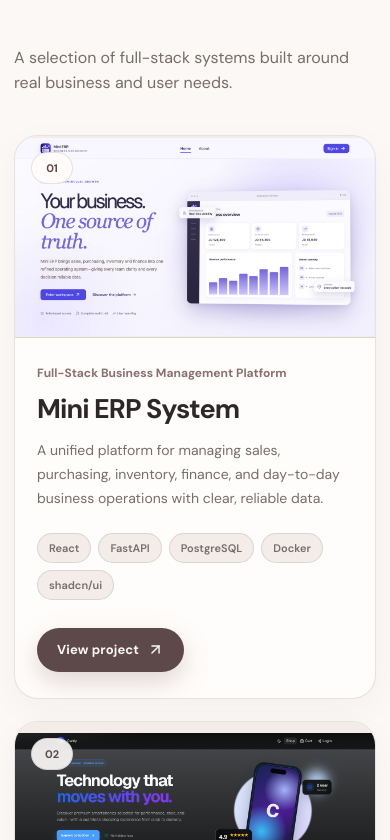
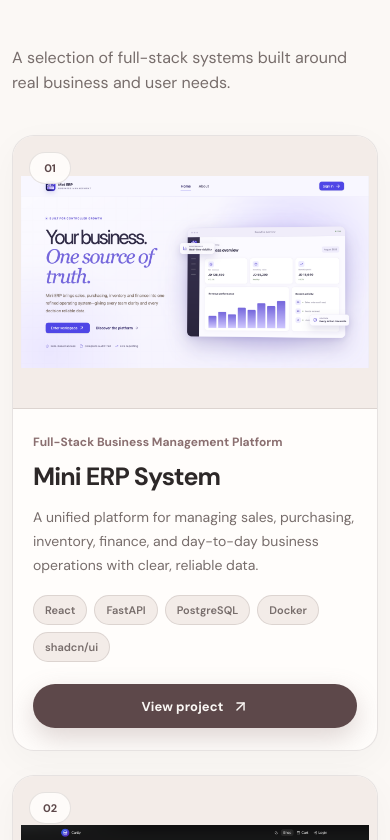
Before and after one commit to maroomabdallah-ux/marooms-portfolio, a React (Vite) app: page / in a window 390 px wide. Shown: the part 5904-6744 px from the top of the page. Built offline with nearby package versions, Linux system fonts and the light colour scheme; a web font is replaced by a local one.

Commit message:
Polish mobile project gallery layout

```diff
--- a/src/styles.css
+++ b/src/styles.css
@@ -261,20 +261,31 @@ footer { border-top: 1px solid var(--line); }
   .section-title-row { align-items: flex-start; flex-direction: column; margin-bottom: 34px; }
   .section-note { max-width: none; }
   .skills-grid { grid-template-columns: 1fr; }
-  .projects-grid { gap: 22px; }
-  .project-card { border-radius: 24px; }
-  .project-content { padding: 26px 22px; }
+  .projects-section .container { width: calc(100% - 24px); }
+  .projects-grid { gap: 24px; }
+  .project-card, .project-card:nth-child(even) { display: flex; flex-direction: column; border-radius: 22px; }
+  .project-image-wrap, .project-card:nth-child(even) .project-image-wrap { width: 100%; min-height: 0; aspect-ratio: 4 / 3; order: 0; border: 0; border-bottom: 1px solid var(--line); }
+  .project-image-wrap img { padding: 8px; object-fit: contain; }
+  .project-content { padding: 24px 20px 22px; }
+  .project-content h3 { font-size: 25px; }
+  .project-description { margin-bottom: 18px; }
+  .project-open-hint { width: 100%; margin-top: 22px; }
   .project-arrow { width: 36px; height: 36px; }
   .project-lightbox { padding: 0; }
-  .project-lightbox-panel { width: 100%; height: 100dvh; border: 0; border-radius: 0; }
-  .project-lightbox-header { min-height: 78px; padding: 14px 110px 14px 16px; }
+  .project-lightbox-panel { width: 100%; max-width: 100%; height: 100dvh; border: 0; border-radius: 0; }
+  .project-lightbox-header { min-height: 72px; padding: 12px 64px 12px 16px; }
   .project-lightbox-header h3 { font-size: 22px; }
-  .project-lightbox-actions { right: 16px; gap: 9px; }
-  .project-lightbox-stage { padding: 12px 46px; }
-  .project-lightbox-controls { gap: 8px; }
-  .project-lightbox-controls button { min-height: 36px; padding: 0 12px; font-size: 12px; }
-  .project-lightbox-footer { padding: 10px 12px; }
-  .project-lightbox-thumbnails button { width: 76px; height: 50px; }
+  .project-lightbox-header .project-subtitle { max-width: calc(100vw - 90px); overflow: hidden; text-overflow: ellipsis; white-space: nowrap; }
+  .project-lightbox-actions { right: 12px; gap: 0; }
+  .project-lightbox-actions > span { display: none; }
+  .project-lightbox-stage { padding: 10px; }
+  .project-lightbox-image { max-width: 100%; }
+  .project-lightbox-controls { gap: 6px; margin-bottom: 9px; }
+  .project-lightbox-control-buttons { width: 100%; gap: 8px; }
+  .project-lightbox-controls button { min-height: 38px; flex: 1; padding: 0 10px; font-size: 12px; }
+  .project-lightbox-footer { padding: 9px 10px 8px; }
+  .project-lightbox-thumbnails { gap: 7px; padding-bottom: 4px; scroll-snap-type: x proximity; -webkit-overflow-scrolling: touch; }
+  .project-lightbox-thumbnails button { width: 72px; height: 48px; scroll-snap-align: start; }
   .timeline-item { grid-template-columns: 1fr; gap: 16px; padding: 32px 0; }
   .timeline-meta { display: flex; align-items: center; gap: 12px; padding-left: 23px; flex-wrap: wrap; }
   .timeline-meta p { margin: 0; }
```
Also changed, not shown: 4 other files (tests, documents, lock files or other folders).
